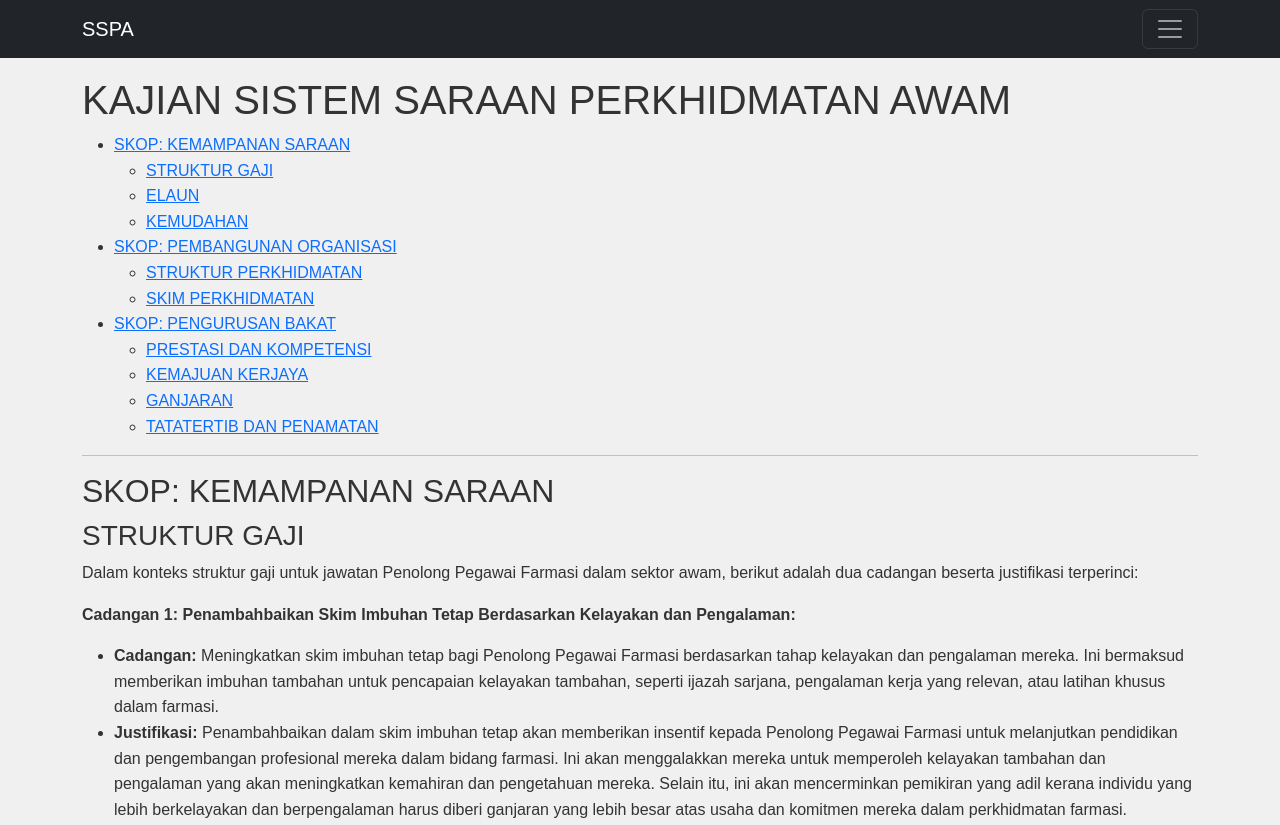
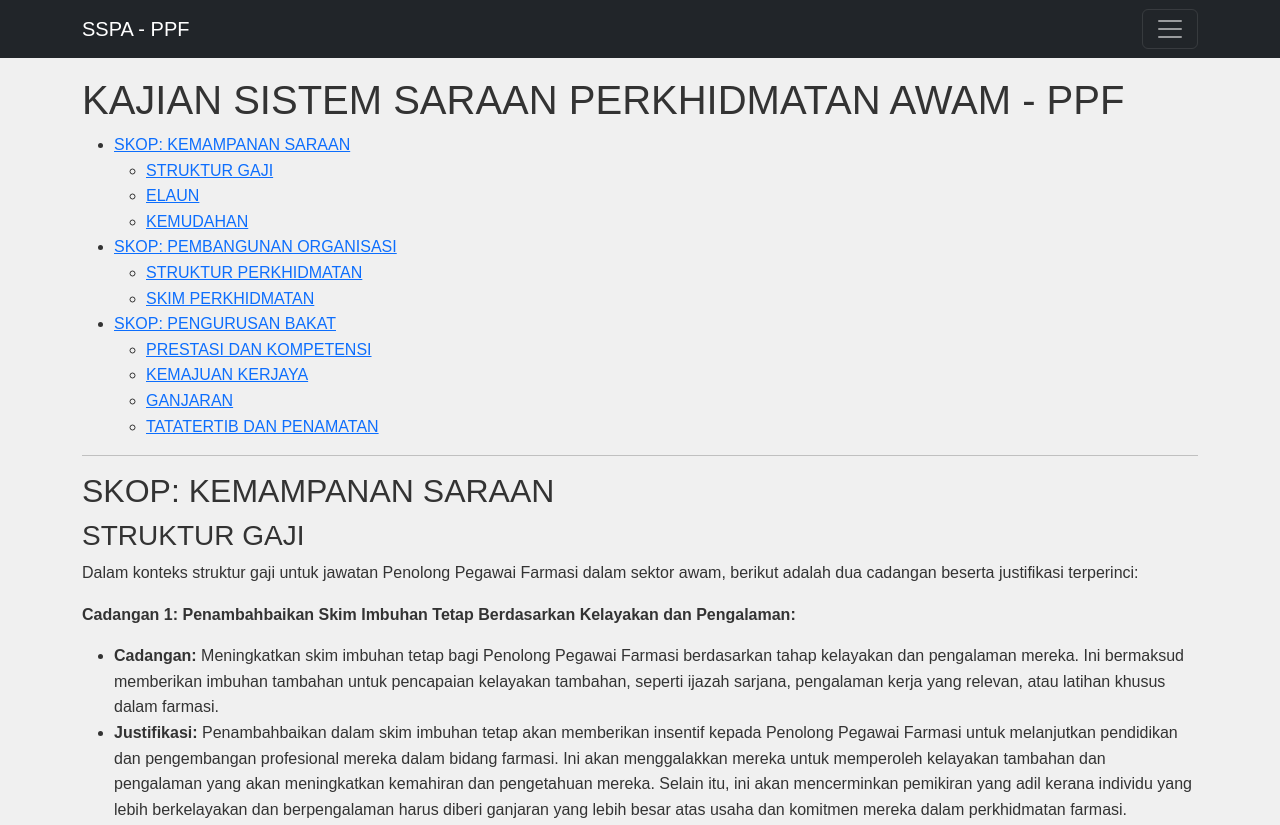
Before and after one commit to syarief02/sspa, a plain HTML site: page index.html in a window 1280 px wide. Shown: the top 825 px of the page. Drawn offline with nearby package versions, Linux system fonts and the light colour scheme.

Commit message:
update index

```diff
--- a/index.html
+++ b/index.html
@@ -18,7 +18,7 @@
       <!-- place navbar here -->
       <nav class="navbar  navbar-dark bg-dark fixed-top">
         <div class="container">
-          <a class="navbar-brand" href="#">SSPA</a>
+          <a class="navbar-brand" href="#">SSPA - PPF</a>
           <button class="navbar-toggler hidden-lg-up" type="button" data-bs-toggle="collapse"
             data-bs-target="#collapsibleNavId" aria-controls="collapsibleNavId" aria-expanded="false"
             aria-label="Toggle navigation">
@@ -63,7 +63,7 @@
 
     <main>
       <div class="container pt-3">
-        <h1>KAJIAN SISTEM SARAAN PERKHIDMATAN AWAM</h1>
+        <h1>KAJIAN SISTEM SARAAN PERKHIDMATAN AWAM - PPF</h1>
         <ul>
           <li>
             <a href="#skop-kemamp...-saraan">SKOP: KEMAMPANAN SARAAN</a>
```
